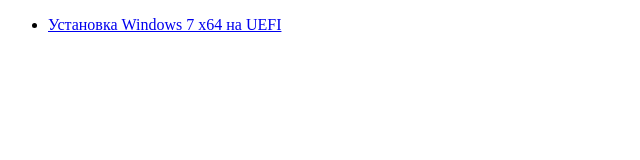
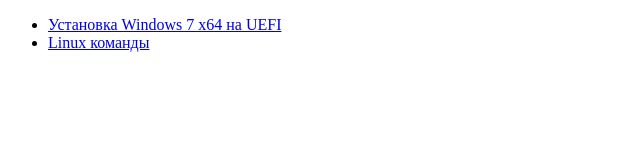
Before and after one commit to ildus/ildus.github.com, a plain HTML site: page index.html in a window 1280 px wide. Shown: the whole page, without its empty margins (0-640 px from the left). Drawn offline with nearby package versions, Linux system fonts and the light colour scheme.

Commit message:
Update index.html

```diff
--- a/index.html
+++ b/index.html
@@ -6,6 +6,7 @@
 <body>
 	<ul class="articles">
         <li><a href="/articles/windows7_uefi.md">Установка Windows 7 x64 на UEFI</a></li>
+        <li><a href="/articles/helpers.md">Linux команды</a></li>
     </ul>
     <div class="content" style="display: none">
         <div class="title">
```
